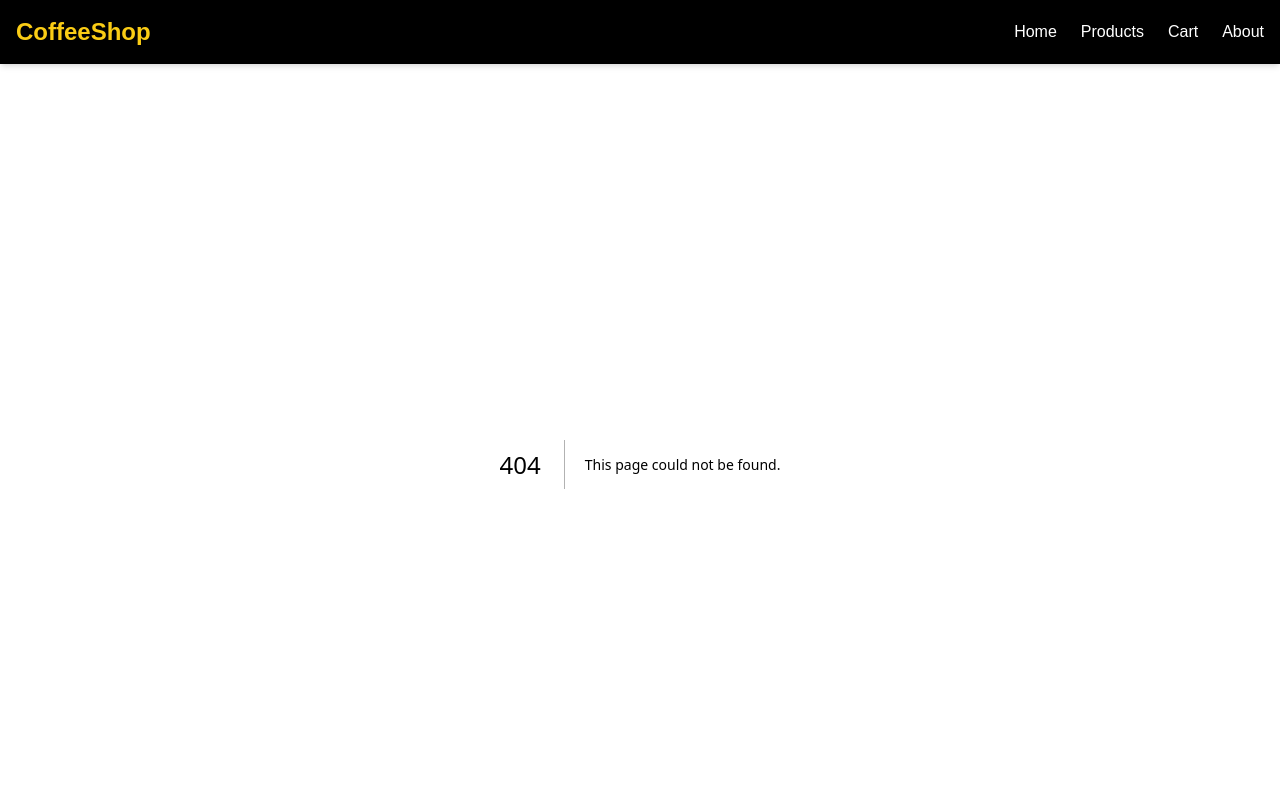
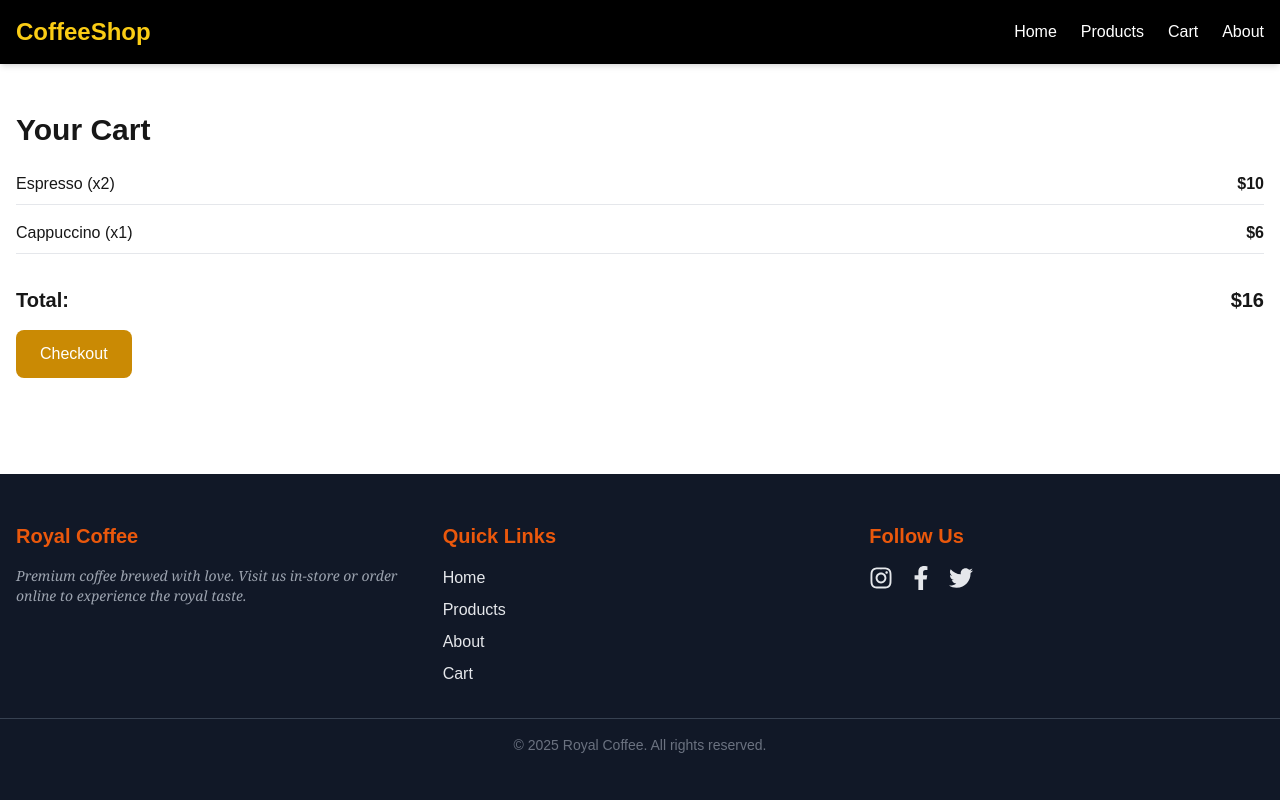
Before and after one commit to KalharaBatangala/coffee-shop, a Next.js app: page /cart in a window 1280 px wide. Before the commit this address had no page. Shown: the top 800 px of the page. Built offline with nearby package versions, Linux system fonts and the light colour scheme.

Commit message:
added context page

```diff
--- /dev/null
+++ b/src/app/cart/page.tsx
@@ -0,0 +1,42 @@
+"use client";
+
+import { useState } from "react";
+
+export default function CartPage() {
+  // Later, replace this with global cart state or Context API
+  const [cart, setCart] = useState([
+    { id: 1, name: "Espresso", price: 5, qty: 2 },
+    { id: 2, name: "Cappuccino", price: 6, qty: 1 },
+  ]);
+
+  const total = cart.reduce((sum, item) => sum + item.price * item.qty, 0);
+
+  return (
+    <div className="container mx-auto px-4 py-12">
+      <h1 className="text-3xl font-bold mb-6">Your Cart</h1>
+
+      {cart.length === 0 ? (
+        <p>Your cart is empty ☕</p>
+      ) : (
+        <div className="space-y-4">
+          {cart.map((item) => (
+            <div
+              key={item.id}
+              className="flex justify-between items-center border-b pb-2"
+            >
+              <span>{item.name} (x{item.qty})</span>
+              <span className="font-semibold">${item.price * item.qty}</span>
+            </div>
+          ))}
+          <div className="flex justify-between items-center pt-4 text-xl font-bold">
+            <span>Total:</span>
+            <span>${total}</span>
+          </div>
+          <button className="mt-6 bg-yellow-600 hover:bg-yellow-700 text-white px-6 py-3 rounded-lg">
+            Checkout
+          </button>
+        </div>
+      )}
+    </div>
+  );
+}
--- /dev/null
+++ b/src/context/CartContext.tsx
@@ -0,0 +1,41 @@
+"use client";
+
+import React, { createContext, useContext, useState } from "react";
+
+type Product = {
+  id: number;
+  name: string;
+  price: number;
+};
+
+type CartContextType = {
+  cart: Product[];
+  addToCart: (product: Product) => void;
+  removeFromCart: (id: number) => void;
+};
+
+const CartContext = createContext<CartContextType | undefined>(undefined);
+
+export const CartProvider = ({ children }: { children: React.ReactNode }) => {
+  const [cart, setCart] = useState<Product[]>([]);
+
+  const addToCart = (product: Product) => {
+    setCart((prev) => [...prev, product]);
+  };
+
+  const removeFromCart = (id: number) => {
+    setCart((prev) => prev.filter((p) => p.id !== id));
+  };
+
+  return (
+    <CartContext.Provider value={{ cart, addToCart, removeFromCart }}>
+      {children}
+    </CartContext.Provider>
+  );
+};
+
+export const useCart = () => {
+  const context = useContext(CartContext);
+  if (!context) throw new Error("useCart must be used inside CartProvider");
+  return context;
+};
```
